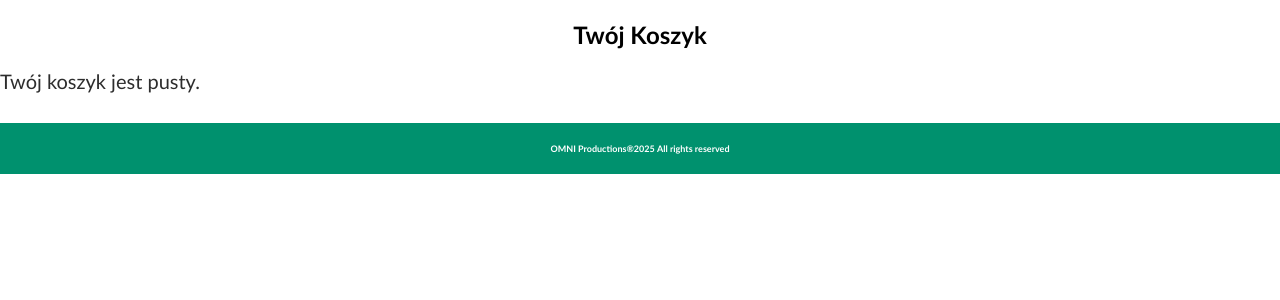
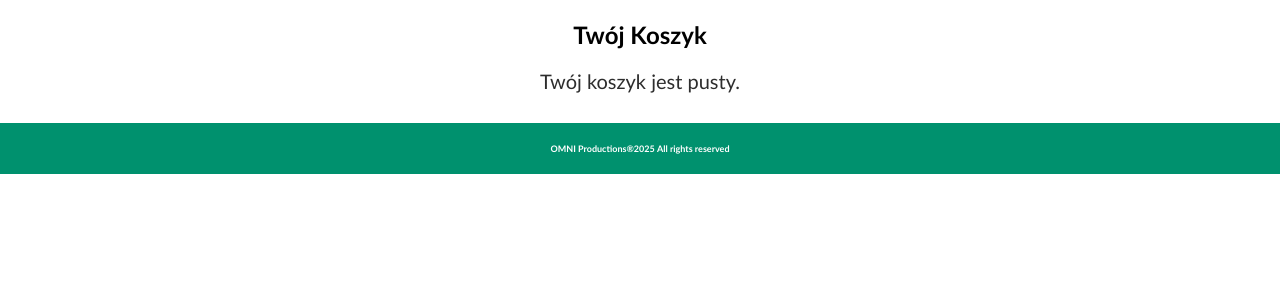
Before and after one commit to Jaian400/Magazyn_Master, a Django app: page /koszyk/ in a window 1280 px wide. Shown: the part 133-433 px from the top of the page. Run offline with Django 5.2, Linux system fonts and the light colour scheme; data comes from the database, SQL or seed files in the repository; data that the repository does not hold is empty.

Commit message:
Koszyk mini_update

```diff
--- a/djan/mainapp/templates/koszyk.html
+++ b/djan/mainapp/templates/koszyk.html
@@ -105,7 +105,7 @@
             </form>
         </div>
     {% else %}
-        <p>Twój koszyk jest pusty.</p>
+        <p style="text-align: center;">Twój koszyk jest pusty.</p>
     {% endif %}
 
     <div class="bottom-bar">
```
